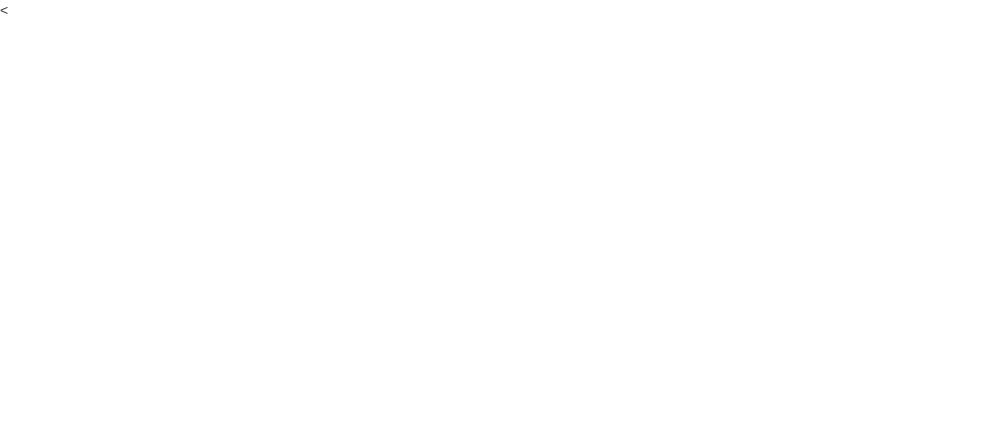
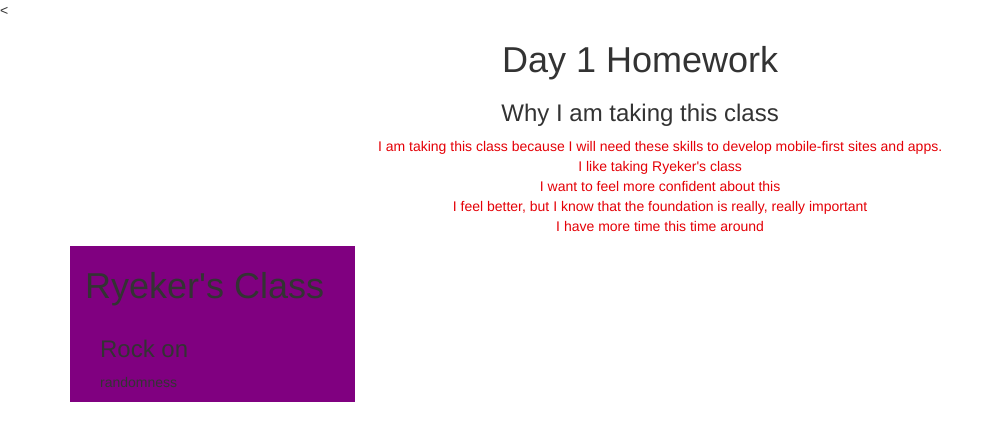
Before and after one commit to wanjeff/day-1, a plain HTML site: page index.html in a window 1280 px wide. Shown: the whole page, without its empty margins (0-1004 px from the left). Drawn offline with nearby package versions, Linux system fonts and the light colour scheme.

Commit message:
added branch

```diff
--- a/index.html
+++ b/index.html
@@ -8,15 +8,31 @@
     <link rel="stylesheet" href="css/styles.css">
     <title>Day 1 HW</title>
 </head>
-<body>
-<!------ content ------>
-
-
-<!------ comment ------>
-
-<!------ comment ------>
-
-
+<body
+    <div class="magic">
+      <div class="container">
+        <div class="row text-center">
+            <div class="col-md-12">
+              <h1>Day 1 Homework  </h1>
+              <h3>Why I am taking this class  </h3>
+                <ul>
+                    <li>I am taking this class because I will need these skills to develop mobile-first sites and apps.</li>
+                    <li>I like taking Ryeker's class</li>
+                    <li>I want to feel more confident about this</li>
+                    <li>I feel better, but I know that the foundation is really, really important</li>
+                    <li>I have more time this time around</li>
+                </ul>
+            </div>
+        </div>
+        <div class="col-md-3">
+          <h1>Ryeker's Class</h1>
+            <div class="col-md-9">
+              <h3>Rock on </h3>
+              <p>randomness  </p>
+            </div>
+        </div>
+      </div>
+    </div>
 
 
 <!------ javascript ------>
```
Lines whose indentation alone changed are shown as unchanged.
